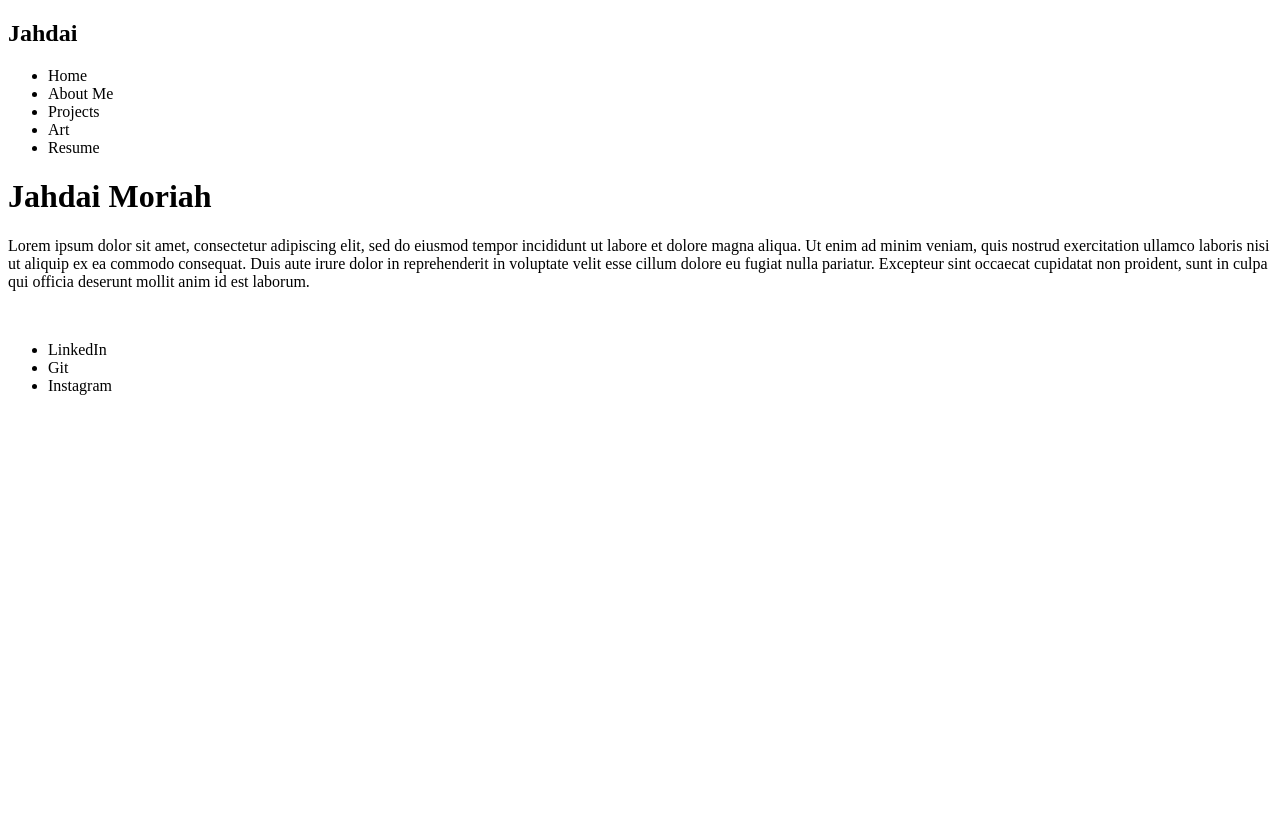
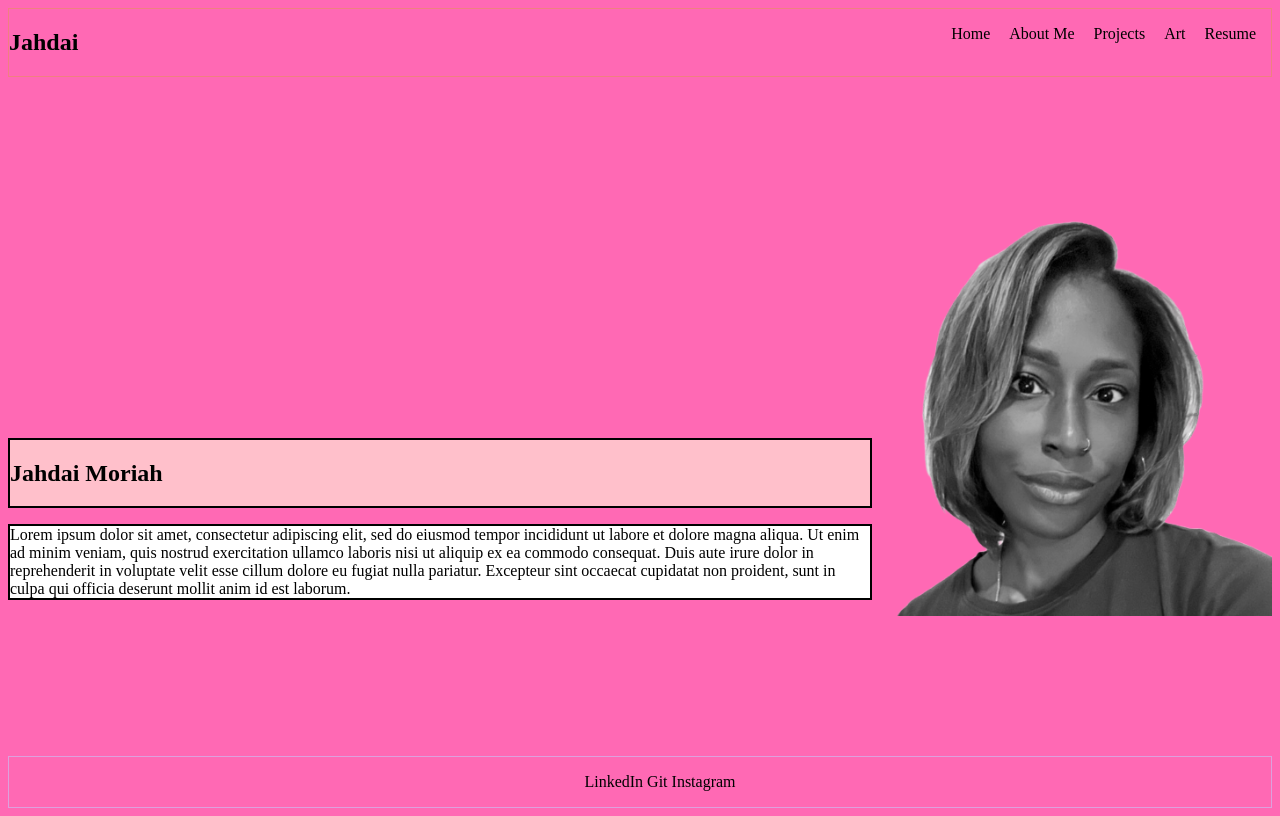
Before and after one commit to JahdaiK/portfolio, a plain HTML site: page About_Me/About.html in a window 1280 px wide. Drawn offline with Linux system fonts and the light colour scheme.

Commit message:
Updated css styling

```diff
--- a/About_Me/index.html
+++ b/About_Me/About.html
@@ -3,13 +3,14 @@
   <head>
     <meta charset="UTF-8" />
     <meta name="viewport" content="width=device-width, initial-scale=1.0" />
+    <link rel="stylesheet" href="style.css" />
     <title>About Me</title>
   </head>
   <body>
     <nav>
-      <h2>Jahdai</h2>
+      <h2 id="Logo">Jahdai</h2>
       <!--Stylized and stays in top left corner of page-->
-      <ul>
+      <ul id="nav-bar">
         <!--Nav Bar pushed to right corner of page-->
         <li>Home</li>
         <li>About Me</li>
@@ -19,9 +20,12 @@
       </ul>
     </nav>
     <div id="About">
-      <h1>Jahdai Moriah</h1>
+      <section>
+        <div id="name">
+        <h1>Jahdai Moriah</h1>
+        </div>
       <!--stacked on top of each other -->
-      <p>
+        <p>
         Lorem ipsum dolor sit amet, consectetur adipiscing elit, sed do eiusmod
         tempor incididunt ut labore et dolore magna aliqua. Ut enim ad minim
         veniam, quis nostrud exercitation ullamco laboris nisi ut aliquip ex ea
@@ -29,9 +33,14 @@
         velit esse cillum dolore eu fugiat nulla pariatur. Excepteur sint
         occaecat cupidatat non proident, sunt in culpa qui officia deserunt
         mollit anim id est laborum.
-      </p>
-      <!--Highlight certain words using underlines/diff colors-->
-      <img src="" alt="" id="Profile Pic" />
+        </p> <!--Highlight certain words using underlines/diff colors-->
+       </section>
+
+       <img id ='profile-pic'
+        src="profilepic.png"
+        alt="BW Photo of Jahdai"
+        id="Profile Pic"
+        height="400px"/>
     </div>
     <footer>
       <ul>
--- a/About_Me/style.css
+++ b/About_Me/style.css
@@ -0,0 +1,68 @@
+
+
+body{
+    min-height: 100vh;
+    display: flex;
+    flex-direction: column;
+    background-color: hotpink;
+}
+nav{
+    border: 1px solid lightcoral;
+    display: flex;
+    flex-direction: row;
+    justify-content: space-between;
+}
+
+
+nav ul{
+    margin-left: auto;
+}
+
+nav li{
+    padding-right: 15px;
+    list-style-type: none;
+    display: inline-block;
+}
+
+div{
+    display: flex;
+    flex-direction: row;
+    /* border:2px solid lightskyblue; */
+    margin-top:auto;
+}
+
+
+
+/* #profile-pic{
+    display: flex;
+} */
+
+footer li{
+    list-style-type: none;
+    display: inline-block;
+}
+footer{
+    display: flex;
+    justify-content: center;
+    border: 1px solid plum;
+    margin-top: auto;
+
+}
+
+section{
+    /* border: 2px solid black; */
+    display: flex;
+    flex-direction: column;
+    /* background-color: white; */
+    /* margin-top: auto; */
+}
+
+p{
+    background-color: white;
+    border: 2px solid black;
+}
+
+#name{
+    background-color: pink;
+    border: 2px solid black;
+ }
```
Also changed, not shown: Art/Art.html (added, +11 -0 lines), Home/Home.html (added, +11 -0 lines), Projects/Projects.html (added, +11 -0 lines), Resume/Resume.html (added, +11 -0 lines), About_Me/profilepic.png (added), Art/index.html (deleted), Home/index.html (deleted), Projects/index.html (deleted), Resume/index.html (deleted).
